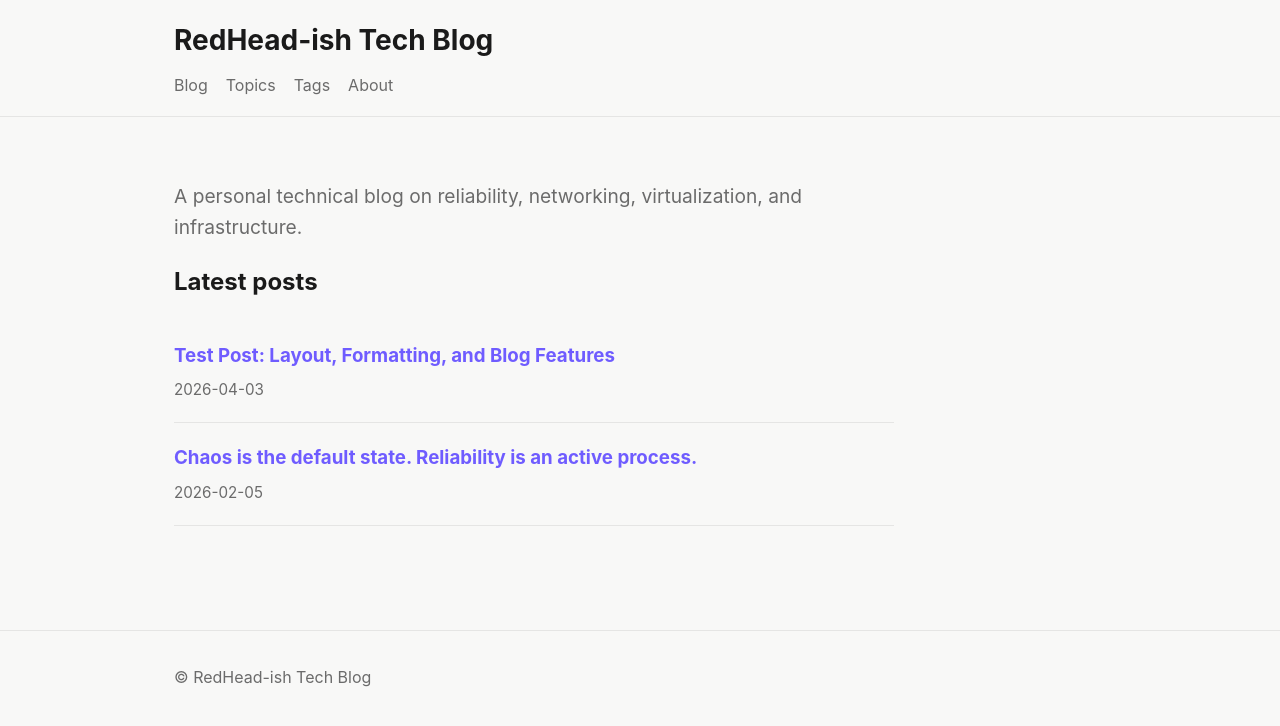
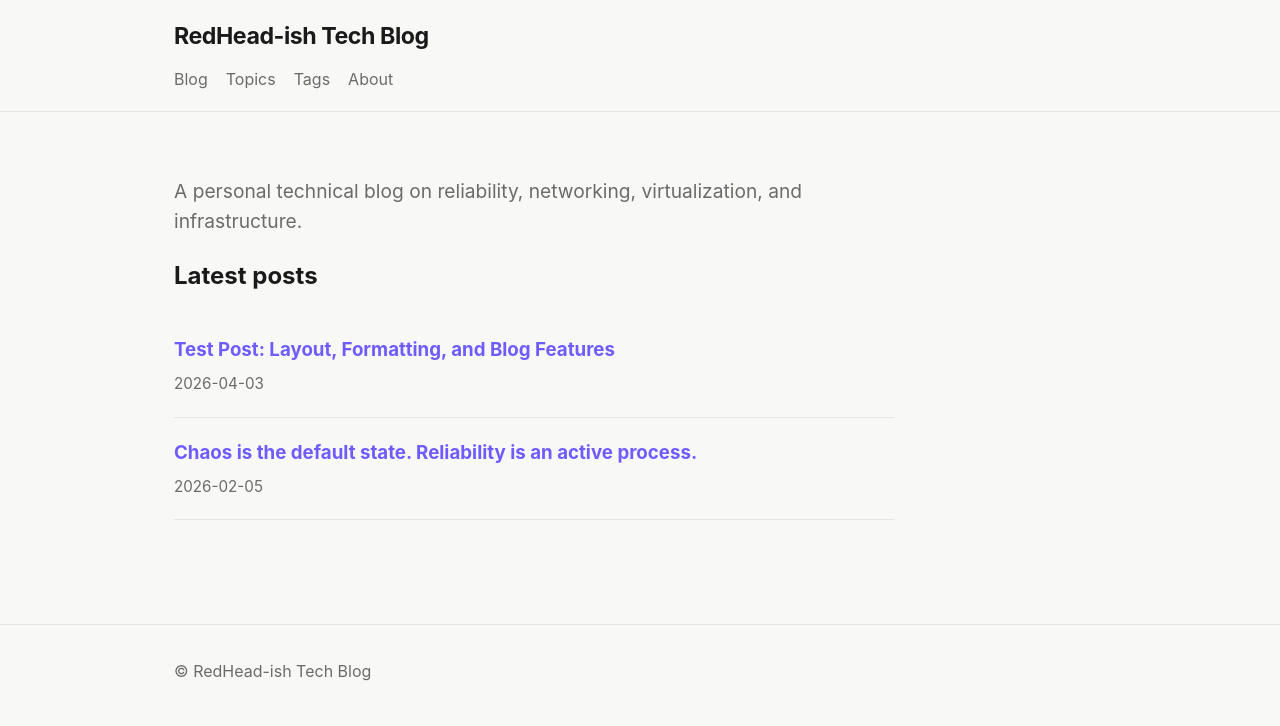
Before and after one commit to Redheadish/.github.io, a Jekyll site: the page built from index.md, in a window 1280 px wide. Shown: the top 726 px of the page. Built offline with Jekyll 4.4.1, drawn with Linux system fonts in a browser that asks for light colours.

Commit message:
Refine styles in base.css for better layout
Adjusted font sizes and margins for various elements. Added letter-spacing to the brand class.

```diff
--- a/assets/css/base.css
+++ b/assets/css/base.css
@@ -45,10 +45,11 @@ a:hover {
 
 .brand {
   display: block;
-  font-size: 1.75rem;
+  font-size: 1.45rem;
   font-weight: 700;
   color: var(--text);
-  margin-bottom: 10px;
+  margin-bottom: 12px;
+  letter-spacing: -0.02em;
 }
 
 .nav {
@@ -59,7 +60,7 @@ a:hover {
 
 .nav a {
   color: var(--muted);
-  font-size: 1rem;
+  font-size: 0,98rem;
 }
 
 .nav a:hover {
@@ -96,9 +97,9 @@ a:hover {
 
 .page-header h1,
 .post-header h1 {
-  margin: 0 0 18px;
-  font-size: 3rem;
-  line-height: 1.05;
+  margin: 0 0 20px;
+  font-size: 2.5rem;
+  line-height: 1.08;
   color: var(--text);
 }
 
@@ -248,7 +249,18 @@ hr {
 
   .page-header h1,
   .post-header h1 {
+    margin: 0 0 20px;
     font-size: 2.2rem;
+    line-height: 1.08;
+    color: var(--text);
+  }
+
+  .page-header{
+    margin-top: 8px;
+  }
+
+  .page-content{
+    font-size: 1.04rem;
   }
 
   .nav {
```
